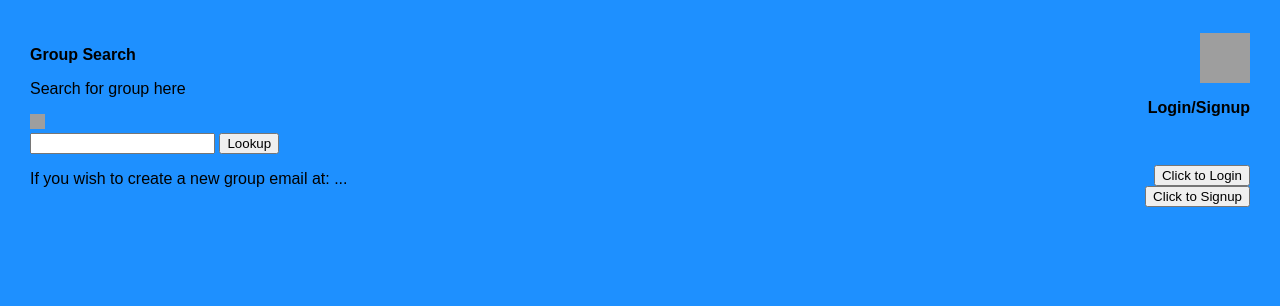
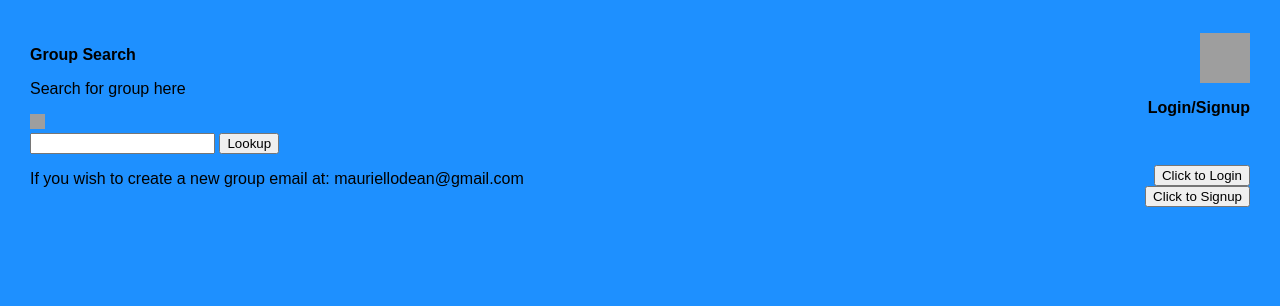
Before and after one commit to Nikitaoverlord/Medical-Chat-Room, a website: page public/html_files/index.html in a window 1280 px wide. Shown: the top 306 px of the page. Drawn offline with nearby package versions, Linux system fonts and the light colour scheme; no server answers; grey boxes are pictures that could not be loaded.

Commit message:
dean's email

```diff
--- a/public/html_files/index.html
+++ b/public/html_files/index.html
@@ -17,7 +17,7 @@
                         </form>
                         <div id="searchResults"></div>
 
-                        <p id = "Extra info"> If you wish to create a new group email at: ... </p>
+                        <p id = "Extra info"> If you wish to create a new group email at: mauriellodean@gmail.com </p>
                 </div>
 
                 <div id="topright">
```
